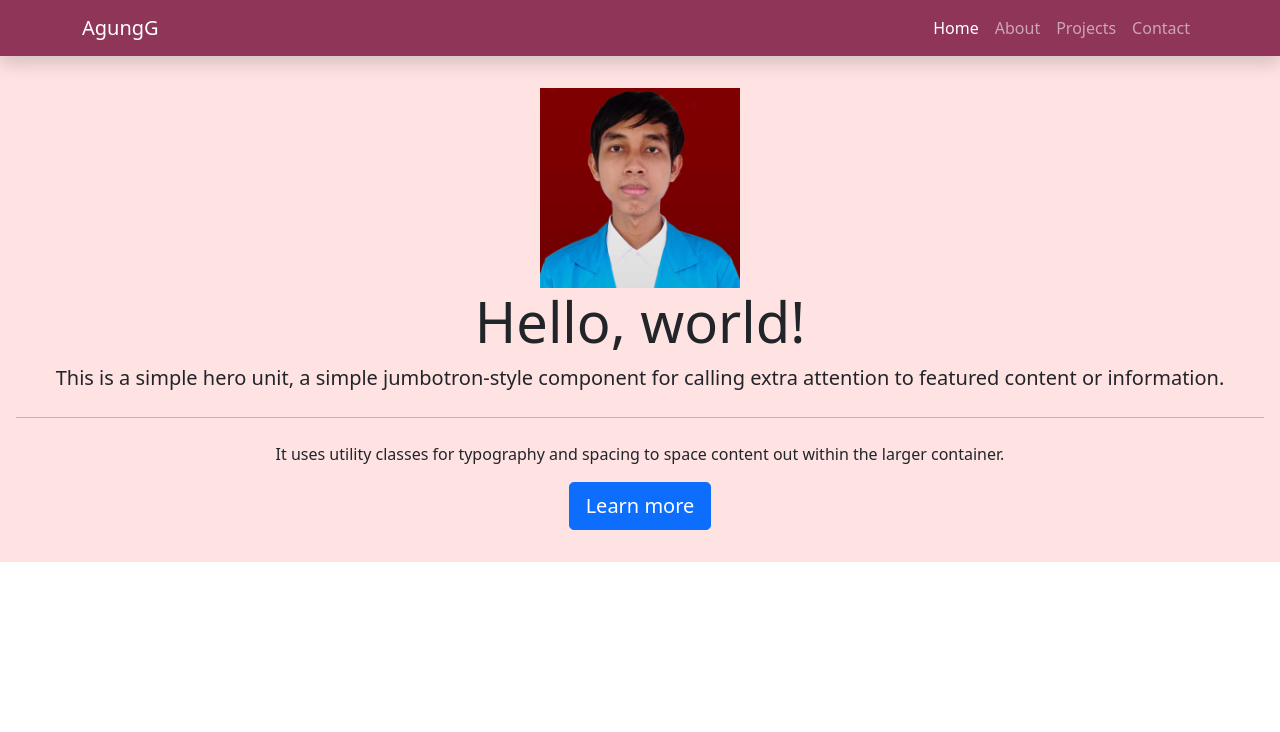
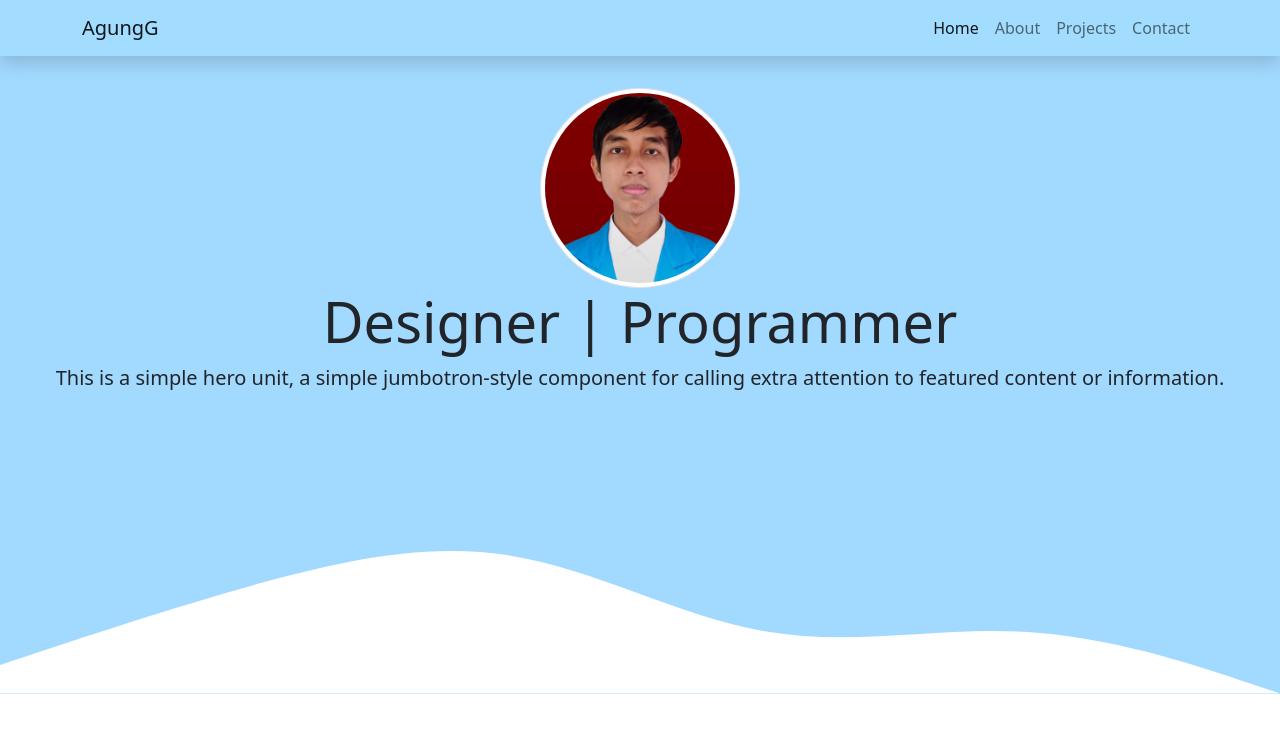
Before and after one commit to AgungG10/Portfolio_Bs5, a plain HTML site: page index.html in a window 1280 px wide. Drawn offline with nearby package versions, Linux system fonts and the light colour scheme.

Commit message:
jumbotron

```diff
--- a/index.html
+++ b/index.html
@@ -20,10 +20,7 @@
   </head>
   <body>
     <!-- Navbar -->
-    <nav
-      class="navbar navbar-expand-lg navbar-dark shadow"
-      style="background-color: rgb(143, 54, 88)"
-    >
+    <nav class="navbar navbar-expand-lg navbar-light shadow" style="background-color: #a2ddff">
       <div class="container">
         <a class="navbar-brand" href="#">AgungG</a>
         <button
@@ -59,18 +56,24 @@
 
     <!-- Jumbotron -->
     <section class="jumbotron text-center">
-      <img src="img/fotoSquare.jpg" alt="M Agung Gumelar" width="200" />
-      <h1 class="display-4">Hello, world!</h1>
+      <img
+        src="img/fotoSquare.jpg"
+        alt="M Agung Gumelar"
+        width="200"
+        class="rounded-circle img-thumbnail"
+      />
+      <h1 class="display-4">Designer | Programmer</h1>
       <p class="lead">
         This is a simple hero unit, a simple jumbotron-style component for calling extra attention
         to featured content or information.
       </p>
-      <hr class="my-4" />
-      <p>
-        It uses utility classes for typography and spacing to space content out within the larger
-        container.
-      </p>
-      <a class="btn btn-primary btn-lg" href="#" role="button">Learn more</a>
+      <svg xmlns="http://www.w3.org/2000/svg" viewBox="0 0 1440 320">
+        <path
+          fill="#ffffff"
+          fill-opacity="1"
+          d="M0,288L48,272C96,256,192,224,288,197.3C384,171,480,149,576,165.3C672,181,768,235,864,250.7C960,267,1056,245,1152,250.7C1248,256,1344,288,1392,304L1440,320L1440,320L1392,320C1344,320,1248,320,1152,320C1056,320,960,320,864,320C768,320,672,320,576,320C480,320,384,320,288,320C192,320,96,320,48,320L0,320Z"
+        ></path>
+      </svg>
     </section>
     <!-- Akhir jumbotron -->
 
--- a/style.css
+++ b/style.css
@@ -1,4 +1,4 @@
 .jumbotron {
-  padding: 2rem 1rem;
-  background-color: #ffe2e2;
+  padding-top: 2rem;
+  background-color: #a2d9ff;
 }
```
